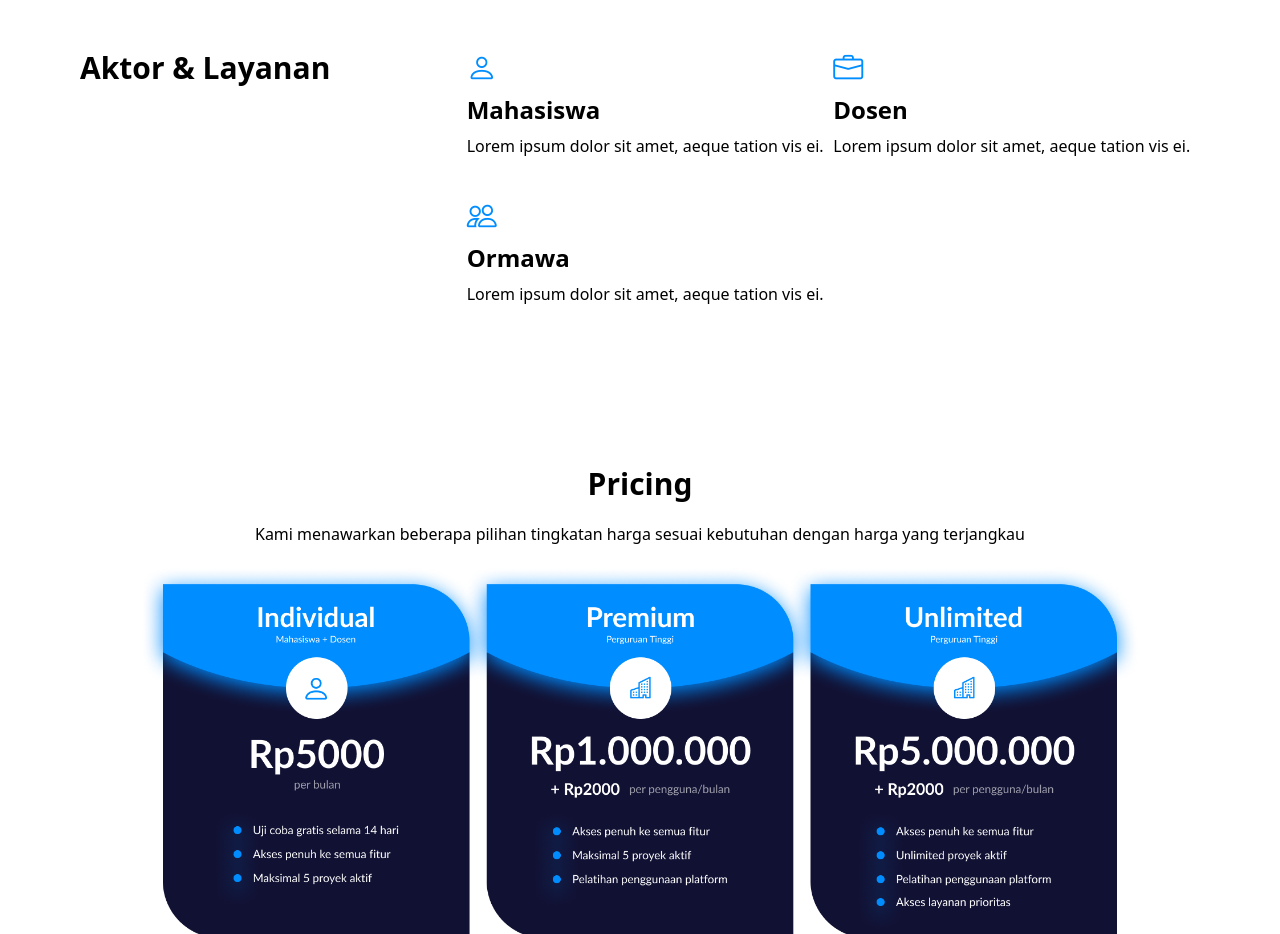
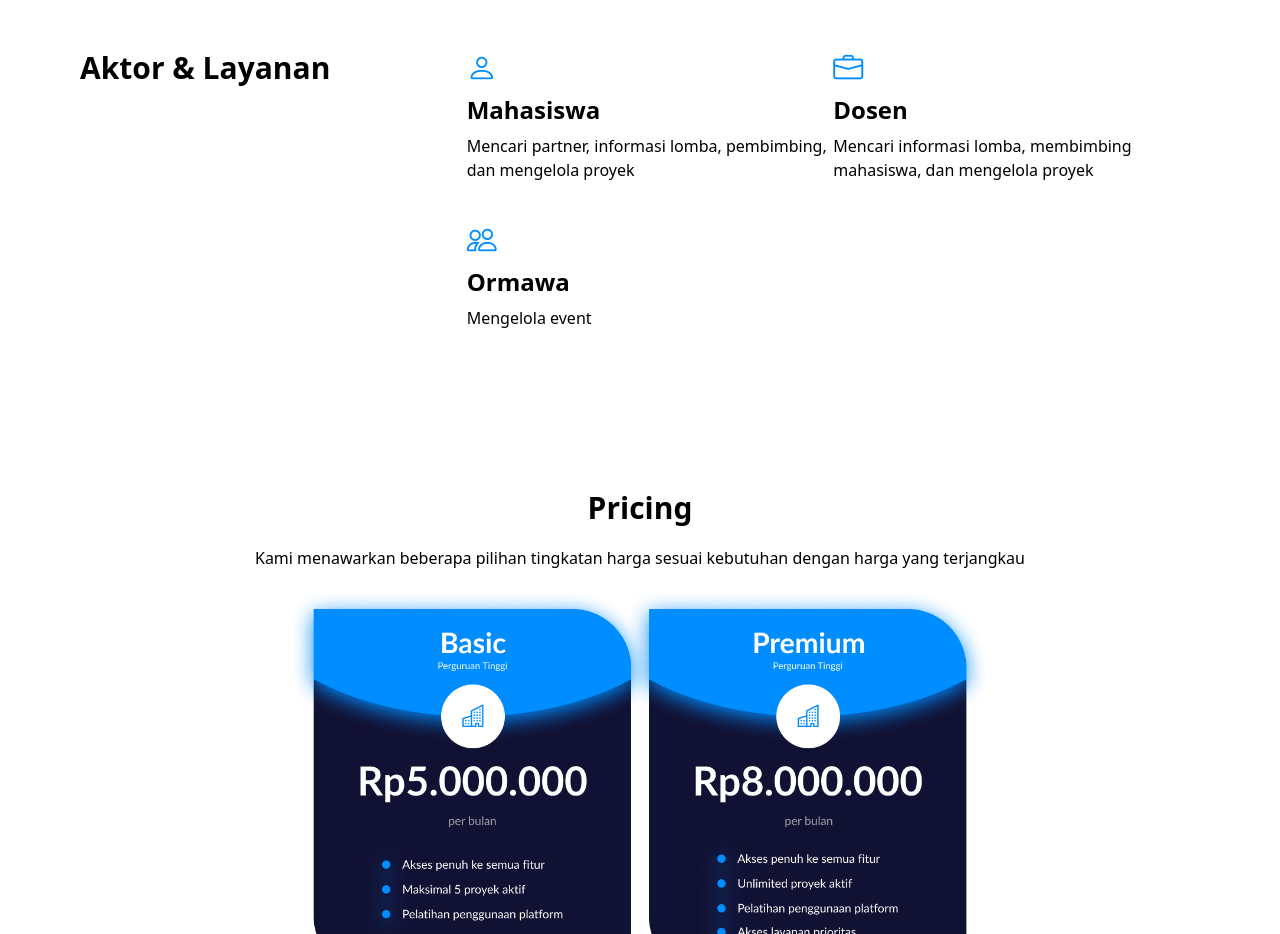
Before and after one commit to 298ms/relazee-fe, a React (Vite) app: page / in a window 1280 px wide. Shown: the part 1820-2754 px from the top of the page. Built offline with nearby package versions, Linux system fonts and the light colour scheme.

Commit message:
change pricing

```diff
--- a/src/pages/home.tsx
+++ b/src/pages/home.tsx
@@ -102,17 +102,17 @@ export default function Home() {
                     <div className='flex flex-col w-1/2 gap-2'>
                         <i className="bi bi-person text-3xl text-relazee-blue"></i>
                         <h3 className='font-bold text-2xl'>Mahasiswa</h3>
-                        <p>Lorem ipsum dolor sit amet, aeque tation vis ei.</p>
+                        <p>Mencari partner, informasi lomba, pembimbing, dan mengelola proyek</p>
                     </div>
                     <div className='flex flex-col w-1/2 gap-2'>
                         <i className="bi bi-briefcase text-3xl text-relazee-blue"></i>
                         <h3 className='font-bold text-2xl'>Dosen</h3>
-                        <p>Lorem ipsum dolor sit amet, aeque tation vis ei.</p>
+                        <p>Mencari informasi lomba, membimbing mahasiswa, dan mengelola proyek</p>
                     </div>
                     <div className='flex flex-col w-1/2 gap-2 mt-10'>
                         <i className="bi bi-people text-3xl text-relazee-blue"></i>
                         <h3 className='font-bold text-2xl'>Ormawa</h3>
-                        <p>Lorem ipsum dolor sit amet, aeque tation vis ei.</p>
+                        <p>Mengelola event</p>
                     </div>
                 </div>
             </section>
@@ -120,7 +120,7 @@ export default function Home() {
                 <h2 className='font-bold text-3xl'>Pricing</h2>
                 <p>Kami menawarkan beberapa pilihan tingkatan harga sesuai kebutuhan dengan harga yang terjangkau</p>
                 <div>
-                    <img src={Pricing} alt="" width={1000} />
+                    <img src={Pricing} alt="" width={700} />
                 </div>
             </section>
             <section id="cta" className='py-20 px-40 bg-relazee-blue-light'>
```
Also changed, not shown: src/assets/pricing.png.
